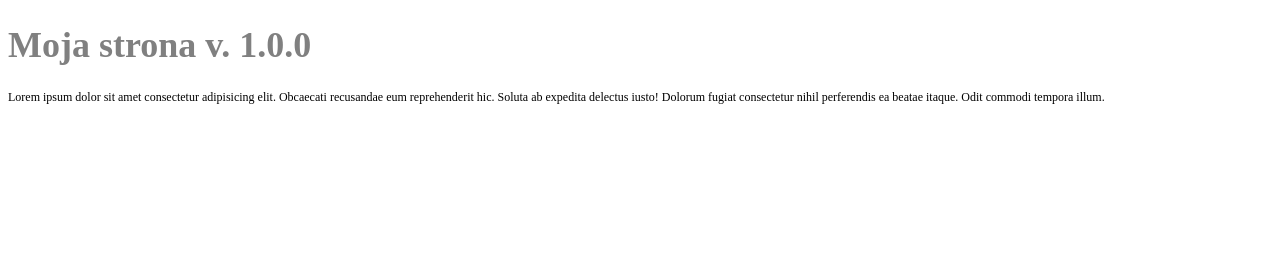
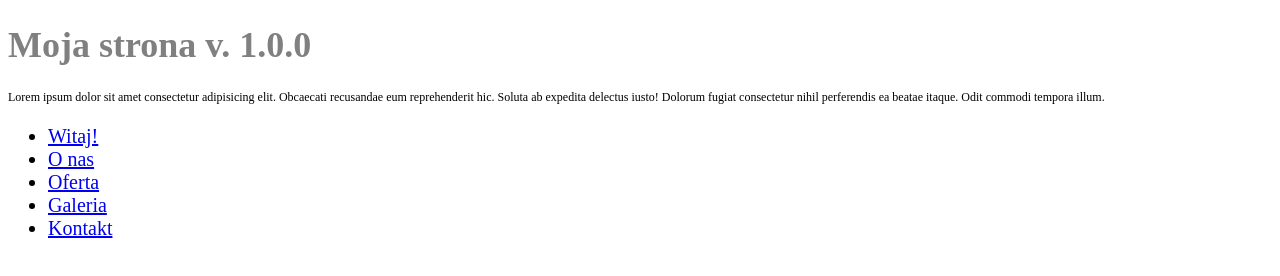
Before and after one commit to Rafal-Tomasik/new-site, a plain HTML site: page index.html in a window 1280 px wide. Drawn offline with Linux system fonts and the light colour scheme.

Commit message:
Dodano nowe menu

```diff
--- a/index.html
+++ b/index.html
@@ -13,6 +13,14 @@
 
     <p>Lorem ipsum dolor sit amet consectetur adipisicing elit. Obcaecati recusandae eum reprehenderit hic. Soluta ab expedita delectus iusto! Dolorum fugiat consectetur nihil perferendis ea beatae itaque. Odit commodi tempora illum.</p>
 
+    <ul>
+        <li><a href="#">Witaj!</a></li>
+        <li><a href="#">O nas</a></li>
+        <li><a href="#">Oferta</a></li>
+        <li><a href="#">Galeria</a></li>
+        <li><a href="#">Kontakt</a></li>
+    </ul>
+
     <script src="js/scripts.js"></script>
 
 </body>
```
